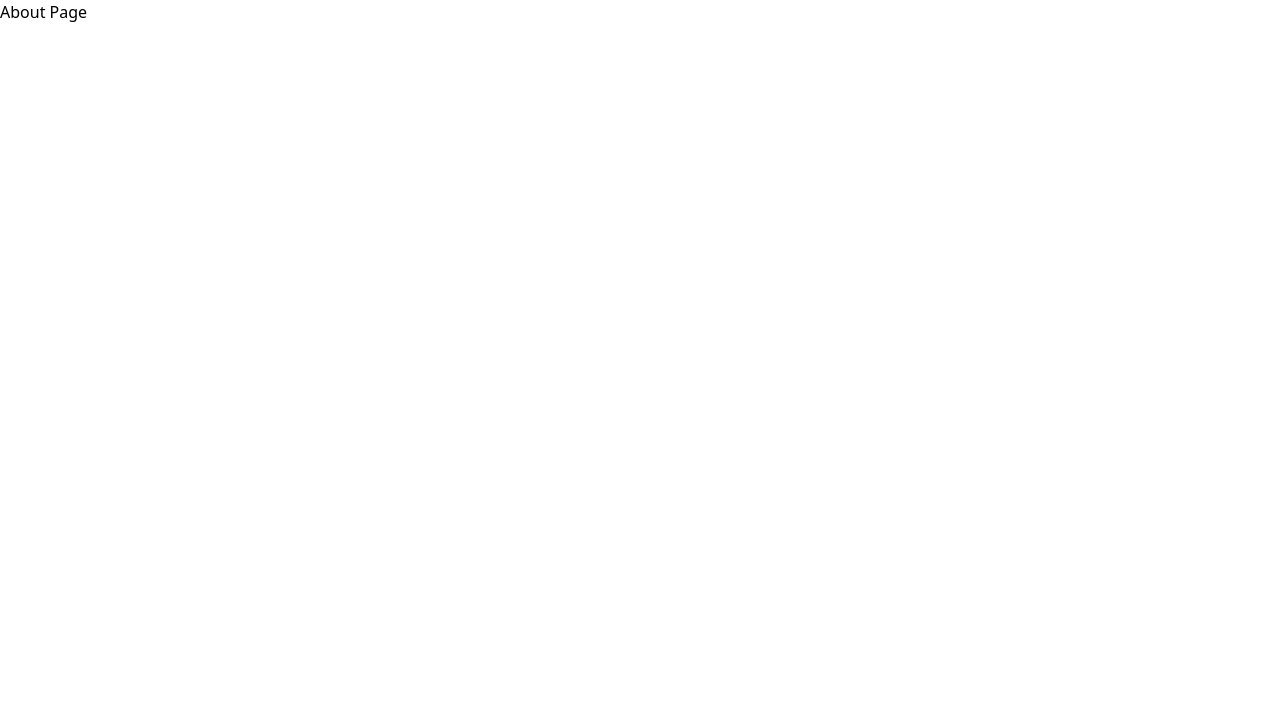
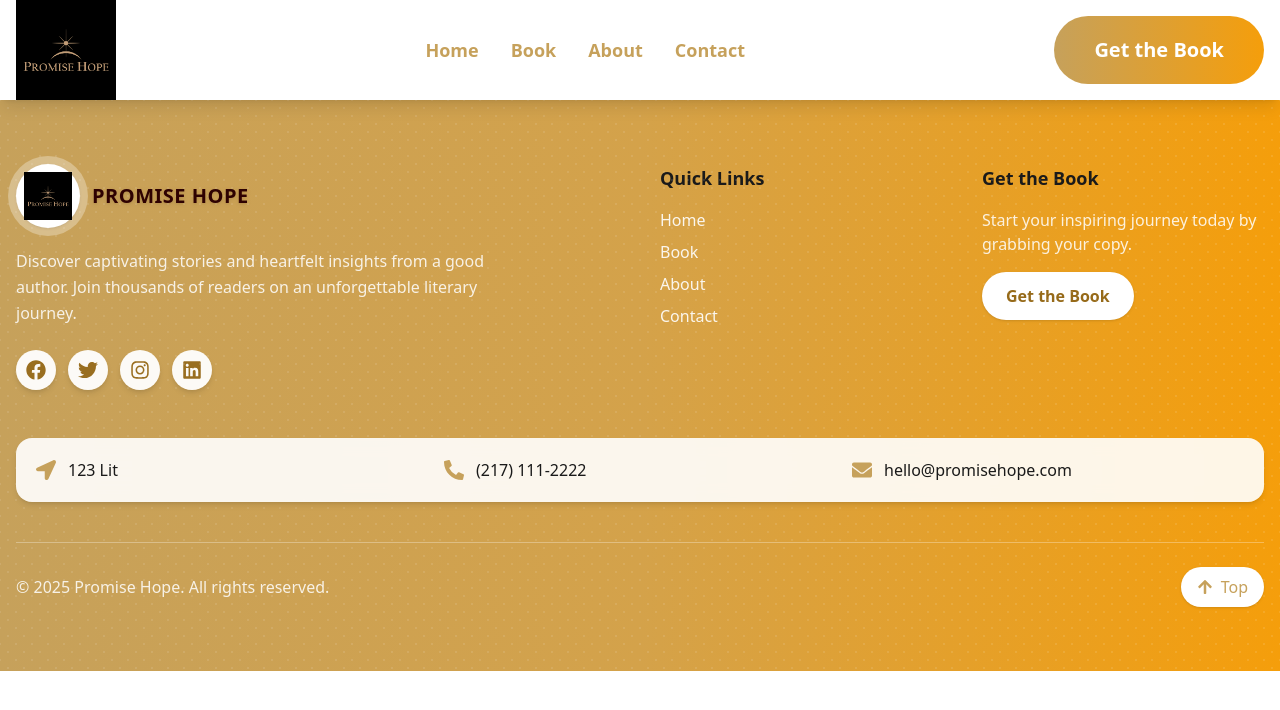
Before and after one commit to mhaawais/promise-hope, a Next.js app: page /about in a window 1280 px wide. Shown: the top 710 px of the page. Built offline with nearby package versions, Linux system fonts and the light colour scheme.

Commit message:
2nd tester

```diff
--- a/app/about/page.tsx
+++ b/app/about/page.tsx
@@ -1,9 +1,12 @@
+import Footer from '@/components/Footer';
+import Header from '@/components/Header';
 import React from 'react'
 
 const About = () => {
   return (
     <div>
-      About Page
+      <Header />
+      <Footer />
     </div>
   )
 }
--- a/app/book/page.tsx
+++ b/app/book/page.tsx
@@ -1,9 +1,12 @@
+import Footer from '@/components/Footer';
+import Header from '@/components/Header';
 import React from 'react';
 
 const Book = () => {
   return (
     <div>
-      Book page
+      <Header />
+      <Footer />
     </div>
   )
 }
```
